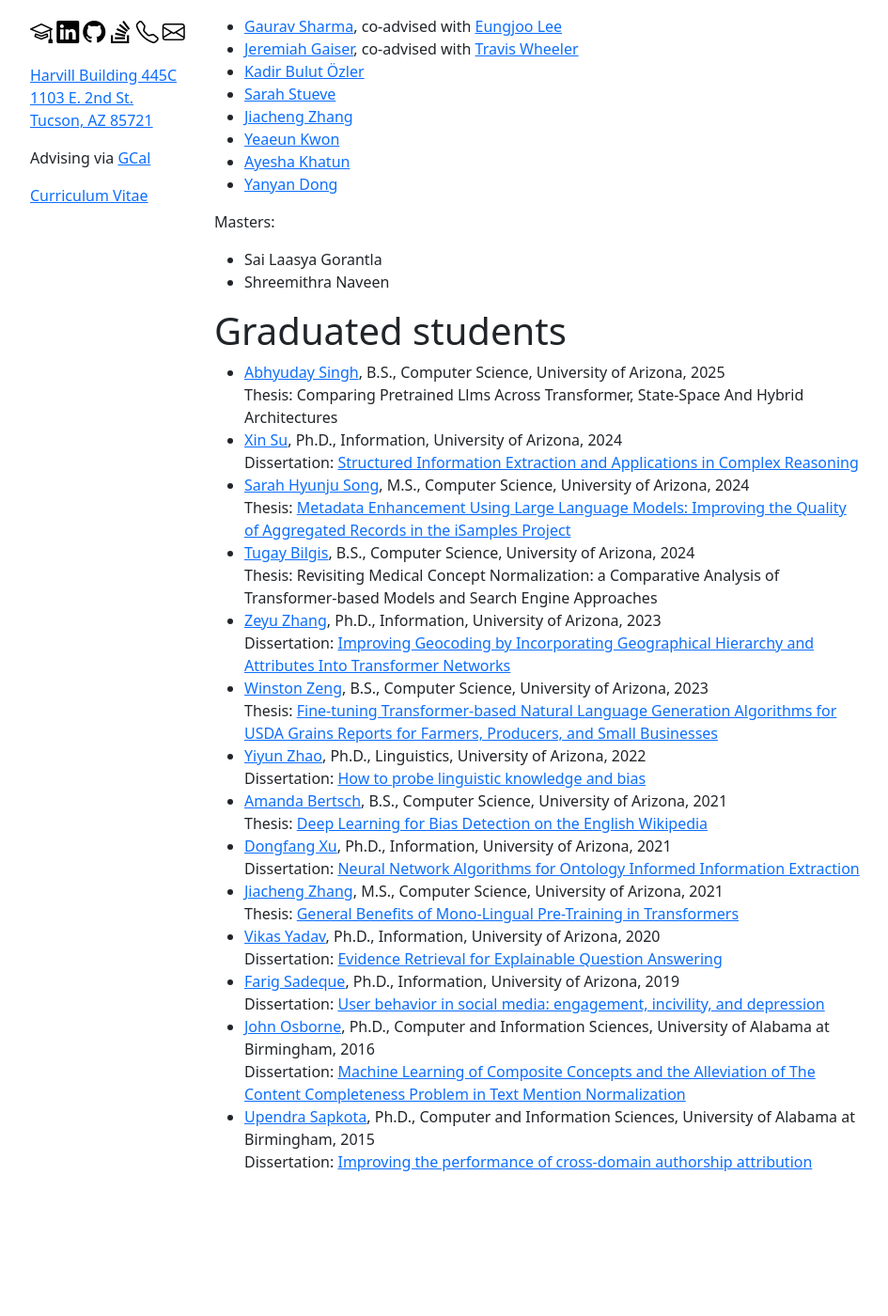
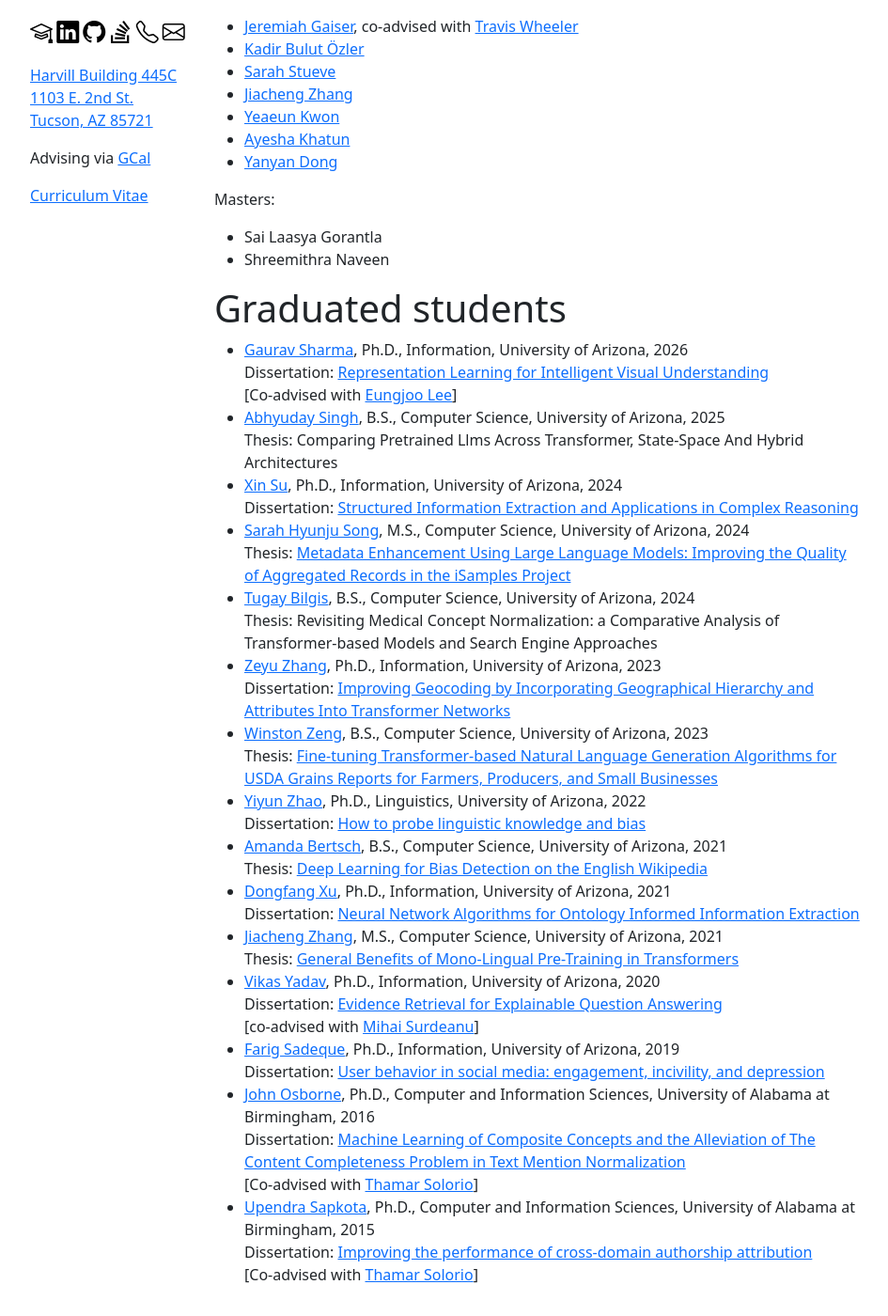
Before and after one commit to bethard/bethard.github.io, a Jekyll site: the page built from students.md, in a window 1280 px wide and 1400 px high, scrolled down 232 px. Shown: the whole window at 94% size, without its empty margins (50-995 px from the left). Built offline with Jekyll 4.4.1, drawn with Linux system fonts in a browser that asks for light colours; before the commit the page ends 1512 px from its top, so only the background shows below that.

Commit message:
Gaurav graduated. Add co-advisors.

```diff
--- a/students.md
+++ b/students.md
@@ -25,6 +24,9 @@ Masters:
 
 # Graduated students #
 
+* [Gaurav Sharma](https://www.linkedin.com/in/gauravsh0812/), Ph.D., Information, University of Arizona, 2026
+  Dissertation: [Representation Learning for Intelligent Visual Understanding](https://repository.arizona.edu/handle/10150/681309)
+  [Co-advised with [Eungjoo Lee](https://ece.engineering.arizona.edu/faculty-staff/faculty/eung-joo-lee)]
 * [Abhyuday Singh](https://www.linkedin.com/in/abhyudaysingh31), B.S., Computer Science, University of Arizona, 2025
   Thesis: Comparing Pretrained Llms Across Transformer, State-Space And Hybrid Architectures
 * [Xin Su](https://www.linkedin.com/in/xin-su-7a5297125/), Ph.D., Information, University of Arizona, 2024
@@ -47,9 +49,12 @@ Masters:
   Thesis: [General Benefits of Mono-Lingual Pre-Training in Transformers](https://repository.arizona.edu/handle/10150/660173)
 * [Vikas Yadav](https://www.linkedin.com/in/vyf95/), Ph.D., Information, University of Arizona, 2020
   Dissertation: [Evidence Retrieval for Explainable Question Answering](https://repository.arizona.edu/handle/10150/656828)
+  [co-advised with [Mihai Surdeanu](https://www.linkedin.com/in/mihai-surdeanu-a15766146/)]
 * [Farig Sadeque](https://www.linkedin.com/in/farig-sadeque-a982125b/), Ph.D., Information, University of Arizona, 2019
   Dissertation: [User behavior in social media: engagement, incivility, and depression](https://repository.arizona.edu/handle/10150/633192)
 * [John Osborne](https://www.linkedin.com/in/john-osborne-11baa154/), Ph.D., Computer and Information Sciences, University of Alabama at Birmingham, 2016
   Dissertation: [Machine Learning of Composite Concepts and the Alleviation of The Content Completeness Problem in Text Mention Normalization](https://www.proquest.com/docview/1853119123)
+  [Co-advised with [Thamar Solorio](https://www.linkedin.com/in/thamar-solorio/)]
 * [Upendra Sapkota](https://www.linkedin.com/in/inf-pen/), Ph.D., Computer and Information Sciences, University of Alabama at Birmingham, 2015
   Dissertation: [Improving the performance of cross-domain authorship attribution](https://www.proquest.com/docview/1750069695/)
+  [Co-advised with [Thamar Solorio](https://www.linkedin.com/in/thamar-solorio/)]
```
Also changed, not shown: other parts of students.md (+0 -1 lines).
